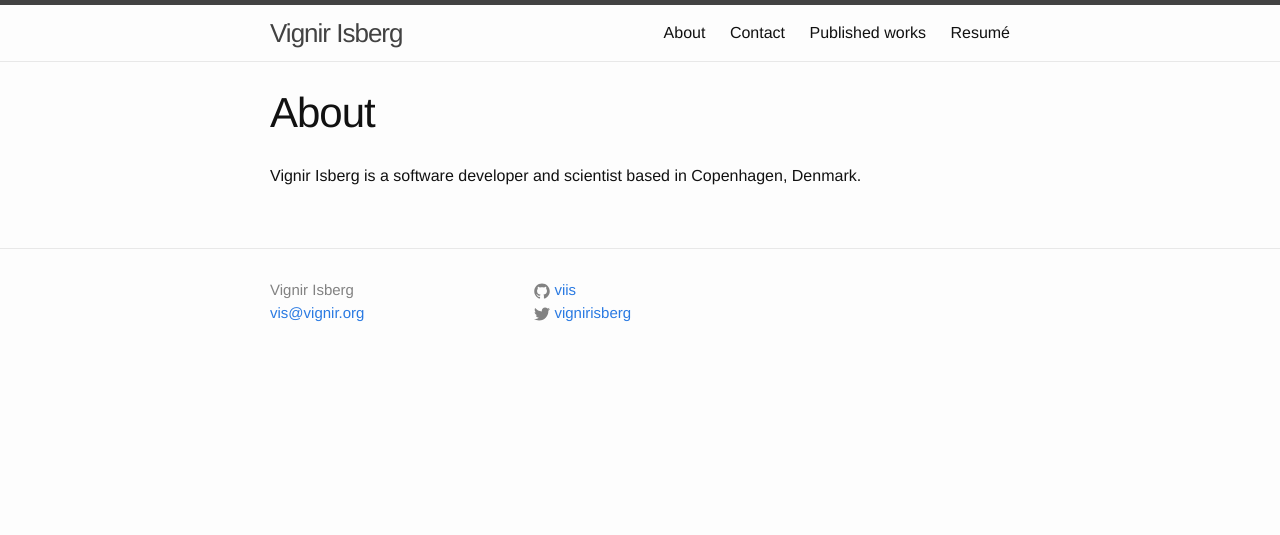
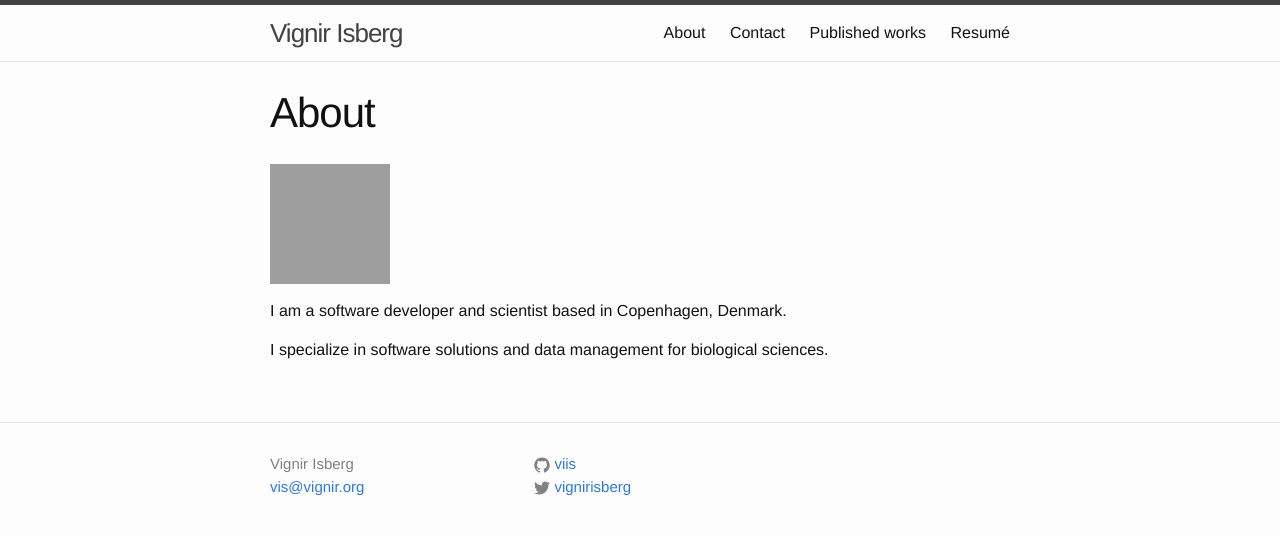
Before and after one commit to viis/viis.github.io, a Jekyll site: the page built from about.md, in a window 1280 px wide. Shown: the top 535 px of the page. Built offline with Jekyll 4.4.1, drawn with Linux system fonts in a browser that asks for light colours; grey boxes are pictures that could not be loaded.

Commit message:
Updated about page and added an image

```diff
--- a/about.md
+++ b/about.md
@@ -4,4 +4,8 @@ title: About
 permalink: /about/
 ---
 
-Vignir Isberg is a software developer and scientist based in Copenhagen, Denmark.
+![](https://s.gravatar.com/avatar/0fcd1ce52e9d7af0f5a09bcff0185b9d?s=120)
+
+I am a software developer and scientist based in Copenhagen, Denmark.
+
+I specialize in software solutions and data management for biological sciences.
```
